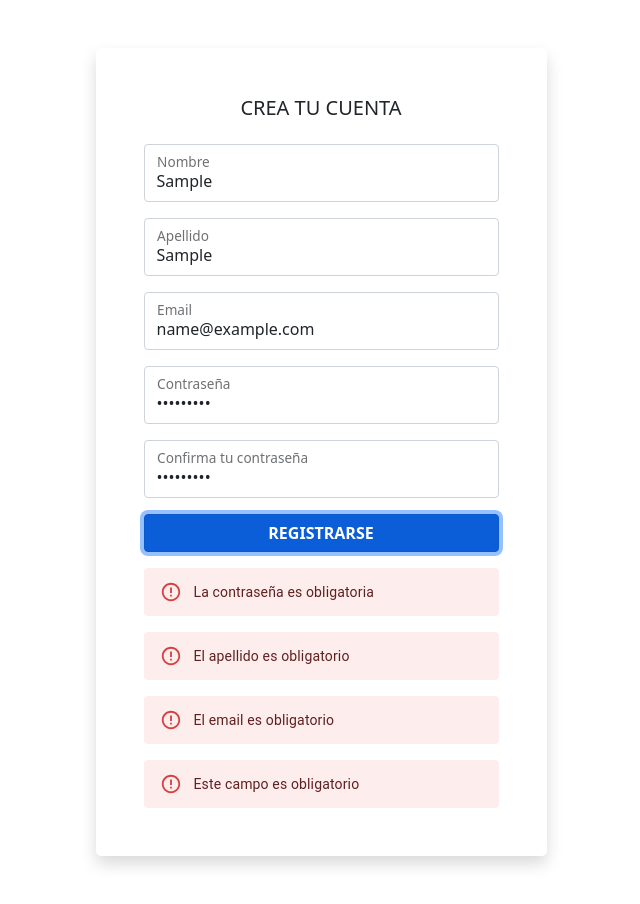
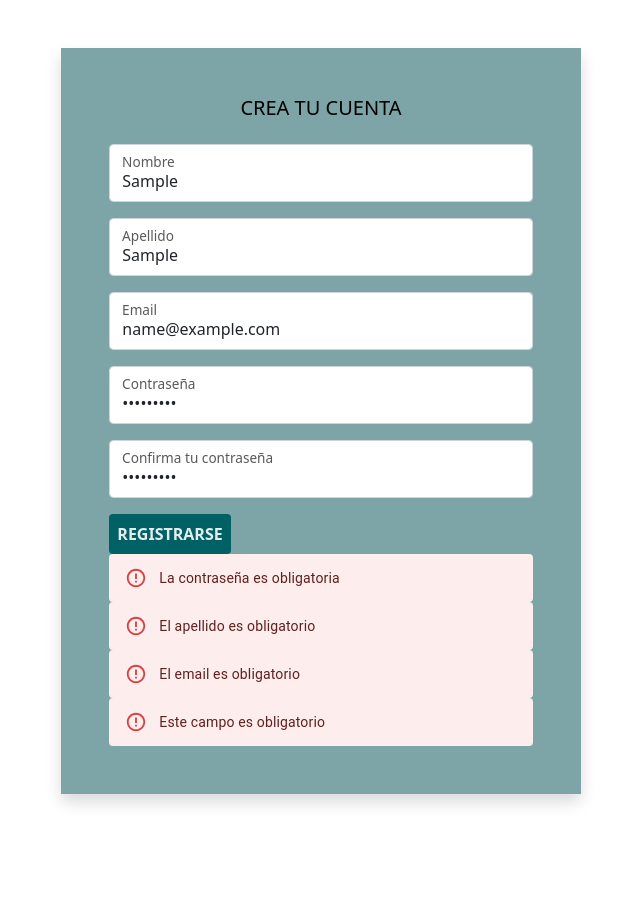
Before and after one commit to juanir33/react-schooladmin-front, a React (Create React App) app: page /register in a window 1280 px wide. Both pictures are taken after typing "Sample", "Sample", "name@example.com", "Sample123", "Sample123" into the empty fields and a click on the button "REGISTRARSE". Shown: the whole page, without its empty margins (319-959 px from the left). After the commit the page ends 842 px from the top, so only its background shows below. Built offline with nearby package versions, Linux system fonts and the light colour scheme; no server answers.

Commit message:
fix login + register css

```diff
--- a/src/components/LoginForm/LoginForm.js
+++ b/src/components/LoginForm/LoginForm.js
@@ -18,15 +18,15 @@ const LoginForm = () => {
     },[auth])
 
     const {handleKeyUp, handleSubmit, value, errors} = useForm(values_login, loginUser, validationLogin);
-    {
-    }
+
+
      return (
         <div className="text-center ">
                 <div className="container">
                     <div className="row cards">
                         <div className="col-sm-9 col-md-7 col-lg-5 mx-auto">
                             <div className="card border-0 shadow rounded-3 my-5">
-                                <div className="card-body-login p-4 p-sm-5">
+                                <div className="card-body card-body-login p-4 p-sm-5">
                                     <h5 className="card-title text-center mb-5 fw-light fs-5"><strong>INICIAR SESION</strong></h5>
                                     <form onSubmit={handleSubmit}>
                                         <div className="form-floating mb-3">
@@ -38,13 +38,13 @@ const LoginForm = () => {
                                                 <label for="floatingPassword">Contraseña</label>
                                         </div>
                                         <div className="d-grid">
-                                            <button className="btn btn-primary btn-login text-uppercase fw-bold" type="submit">Entrar</button>
+                                            <button className="btn btns text-uppercase fw-bold" type="submit">Entrar</button>
                                         {Object.keys(errors).length===0?null:
                                         Object.values(errors).map((error,index)=><Alert severity="error" className="mt-3" key={index}>{error}</Alert>)}
                                         </div>
                                         <hr className="my-4"/>
                                             <div className="d-grid mb-2">
-                                               <h5>No tenes cuenta?<Link to='/register'>Registrate</Link></h5>
+                                               <h5>No tenes cuenta?<Link className="nav-link m-1" to='/register'>Registrate</Link></h5>
                                             </div>
                                             <div className="d-grid">
                                             </div>
--- a/src/components/RegisterForm/RegisterForm.js
+++ b/src/components/RegisterForm/RegisterForm.js
@@ -6,7 +6,7 @@ import { values_register } from "../../constants/index"
 import Alert from "@mui/material/Alert"
 import { useContext, useEffect } from "react"
 import { UserContext } from "../../context/UserContext"
-
+import "../LoginForm/LoginForm.css"
 const Register = () => {
 
     const {registerUser, auth} = useContext(UserContext);
@@ -18,42 +18,42 @@ const Register = () => {
     },[auth])
 
     const {handleKeyUp, handleSubmit, value, errors} = useForm(values_register, registerUser, validationRegister);
-{
 
-}
+
+
     return (
-        <div className="text-center">
-                <div class="container">
-                    <div class="row">
-                        <div class="col-sm-9 col-md-7 col-lg-5 mx-auto">
-                            <div class="card border-0 shadow rounded-3 my-5">
-                                <div class="card-body card-body-login p-4 p-sm-5">
-                                    <h4 class="card-title text-center mb-4 fw-light fs-5"><strong>CREA TU CUENTA</strong></h4>
+        <div classNameName="text-center">
+                <div classNameName="container">
+                    <div className="row">
+                        <div className="col-sm-9 col-md-7 col-lg-5 mx-auto">
+                            <div className="card border-0 shadow rounded-3 my-5">
+                                <div className=" card-body card-body-login p-4 p-sm-5">
+                                    <h4 className="card-title text-center mb-4 fw-light fs-5"><strong>CREA TU CUENTA</strong></h4>
                                     <form onSubmit={handleSubmit}>
-                                    <div class="form-floating mb-3">
-                                            <input type="text" class="form-control" id="floatingInput" placeholder="Nombre" name="name" onKeyUp={handleKeyUp} />
+                                    <div className="form-floating mb-3">
+                                            <input type="text" className="form-control" id="floatingInput" placeholder="Nombre" name="name" onKeyUp={handleKeyUp} />
                                                 <label for="floatingInput" >Nombre</label>
                                         </div>
-                                        <div class="form-floating mb-3">
-                                            <input type="text" class="form-control" id="floatingInput" placeholder="Apellido" name="lastname" onKeyUp={handleKeyUp}/>
+                                        <div className="form-floating mb-3">
+                                            <input type="text" className="form-control" id="floatingInput" placeholder="Apellido" name="lastname" onKeyUp={handleKeyUp}/>
                                                 <label for="floatingInput">Apellido</label>
                                         </div>
-                                        <div class="form-floating mb-3">
-                                            <input type="email" class="form-control" id="floatingInput" placeholder="name@example.com" name="email" onKeyUp={handleKeyUp}/>
+                                        <div className="form-floating mb-3">
+                                            <input type="email" className="form-control" id="floatingInput" placeholder="name@example.com" name="email" onKeyUp={handleKeyUp}/>
                                                 <label for="floatingInput">Email</label>
                                         </div>
-                                        <div class="form-floating  mb-3">
-                                        <input type="password" class="form-control" id="floatingPassword" placeholder="Contraseña" name="password" onKeyUp={handleKeyUp}/>
+                                        <div className="form-floating  mb-3">
+                                        <input type="password" className="form-control" id="floatingPassword" placeholder="Contraseña" name="password" onKeyUp={handleKeyUp}/>
                                                 <label for="floatingPassword">Contraseña</label>
                                         </div>
-                                        <div class="form-floating  mb-3">
-                                        <input type="password" class="form-control" id="floatingPassword" placeholder="Contraseña" name="confirmPassword" onKeyUp={handleKeyUp}/>
+                                        <div className="form-floating  mb-3">
+                                        <input type="password" className="form-control" id="floatingPassword" placeholder="Contraseña" name="confirmPassword" onKeyUp={handleKeyUp}/>
                                                 <label for="floatingPassword">Confirma tu contraseña</label>
                                         </div>
-                                        <div className="d-grid">
-                                            <button className="btn btn-primary btn-login text-uppercase fw-bold" type="submit">REGISTRARSE</button>
+                                        <div classNameName="d-grid">
+                                            <button className="btn btns p-2 text-uppercase fw-bold " type="submit">REGISTRARSE</button>
                                             {Object.keys(errors).length===0?null:
-                                        Object.values(errors).map((error,index)=><Alert severity="error" className="mt-3" key={index}>{error}</Alert>)}
+                                        Object.values(errors).map((error,index)=><Alert severity="error" classNameName="mt-3" key={index}>{error}</Alert>)}
 
                                         </div>
                                     </form>
```
Also changed, not shown: src/components/LoginForm.js/LoginForm.js (deleted, +0 -39 lines).
